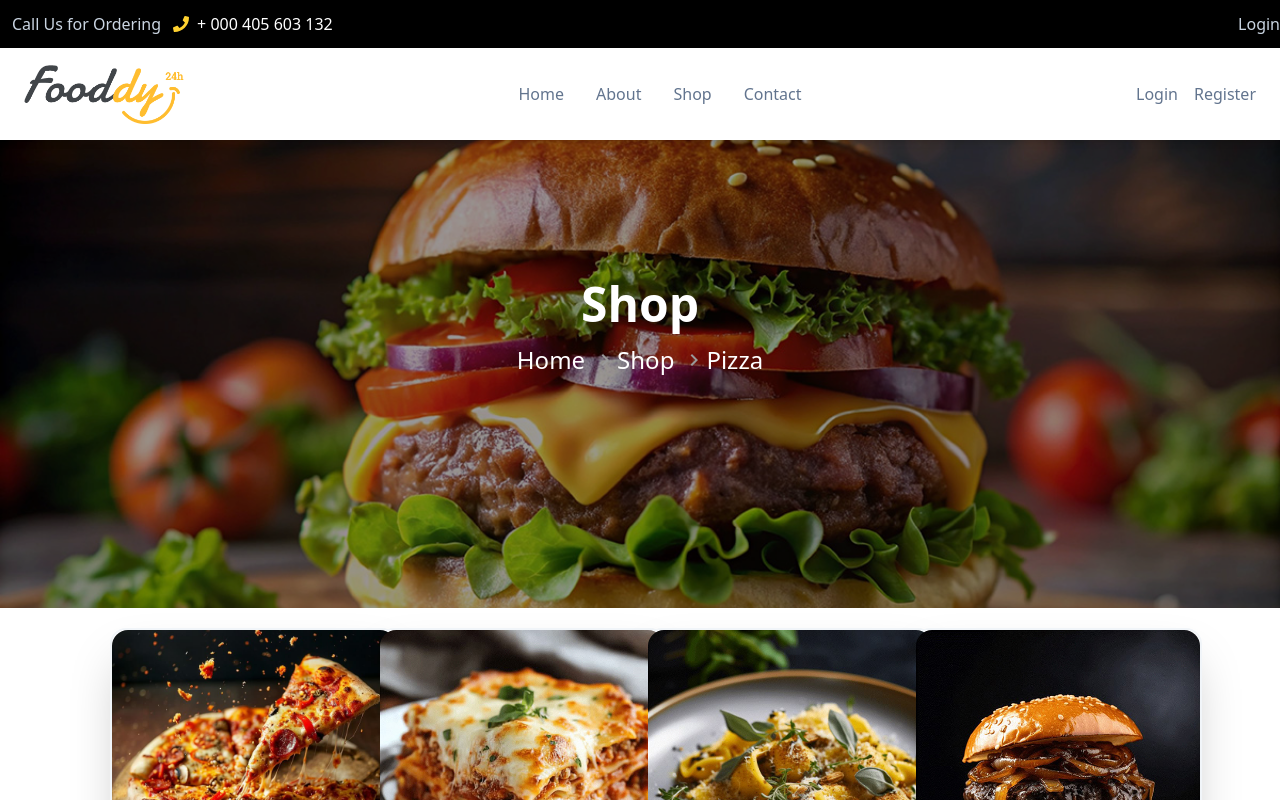
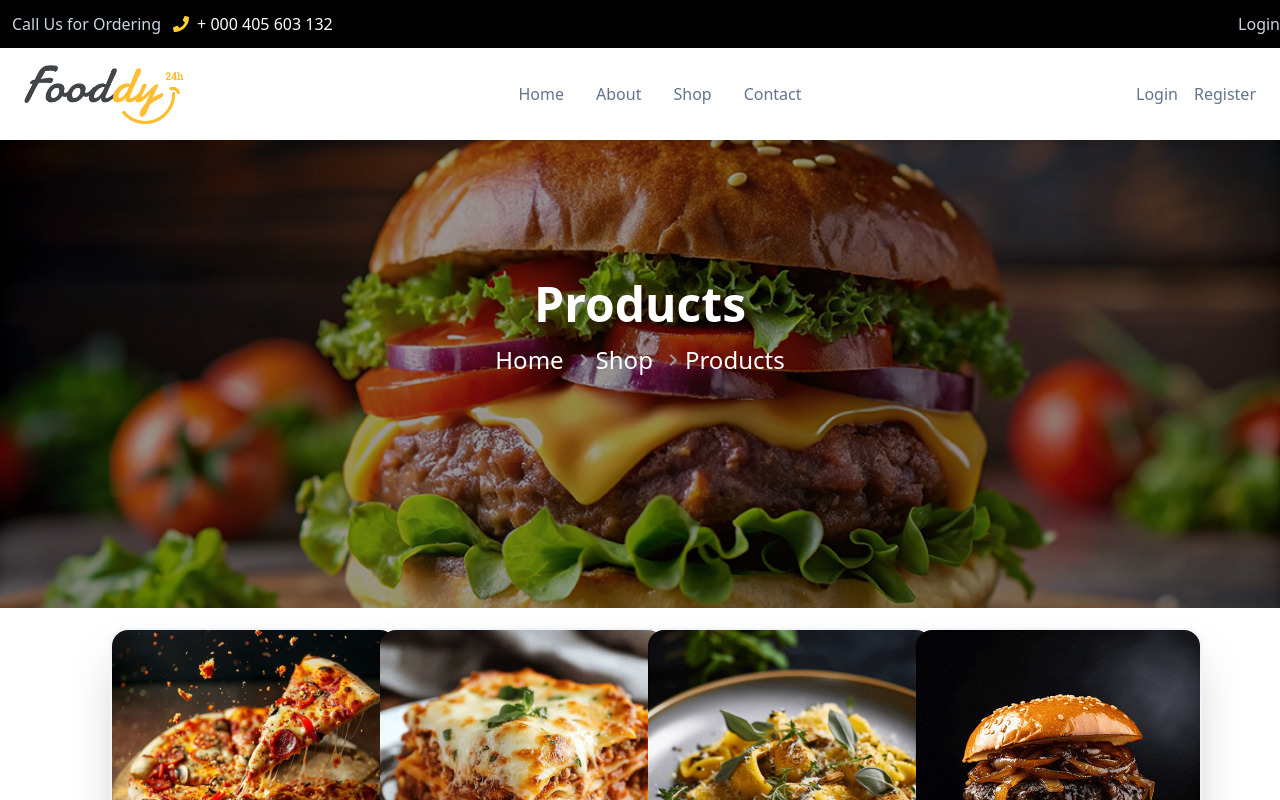
Before and after one commit to jamilshehab/foodsystem, a React (Vite) app: page /shop/product in a window 1280 px wide. Shown: the top 800 px of the page. Built offline with nearby package versions, Linux system fonts and the light colour scheme.

Commit message:
changes added

```diff
--- a/src/pages/Product.tsx
+++ b/src/pages/Product.tsx
@@ -1,3 +1,4 @@
+import Breadcrumb from "../Components/CustomComponent/Breadcrumb";
 import Footer from "../Components/Footer/Footer";
 import Header from "../Components/Header/subcomponents/Header";
 import ProductBanner from "../Components/ProductListing/ProductBanner";
@@ -7,7 +8,15 @@ const Product = () => {
   return (
     <main>
       <Header />
-      <ProductBanner />
+      <Breadcrumb
+        title="Products"
+        firstLink="/"
+        firstTitle="Home"
+        secondLink="shop"
+        secondTitle="Shop"
+        thirdLink="products"
+        thirdTitle="Products"
+      />
       <ProductListingComponent />
       <Footer />
     </main>
```
